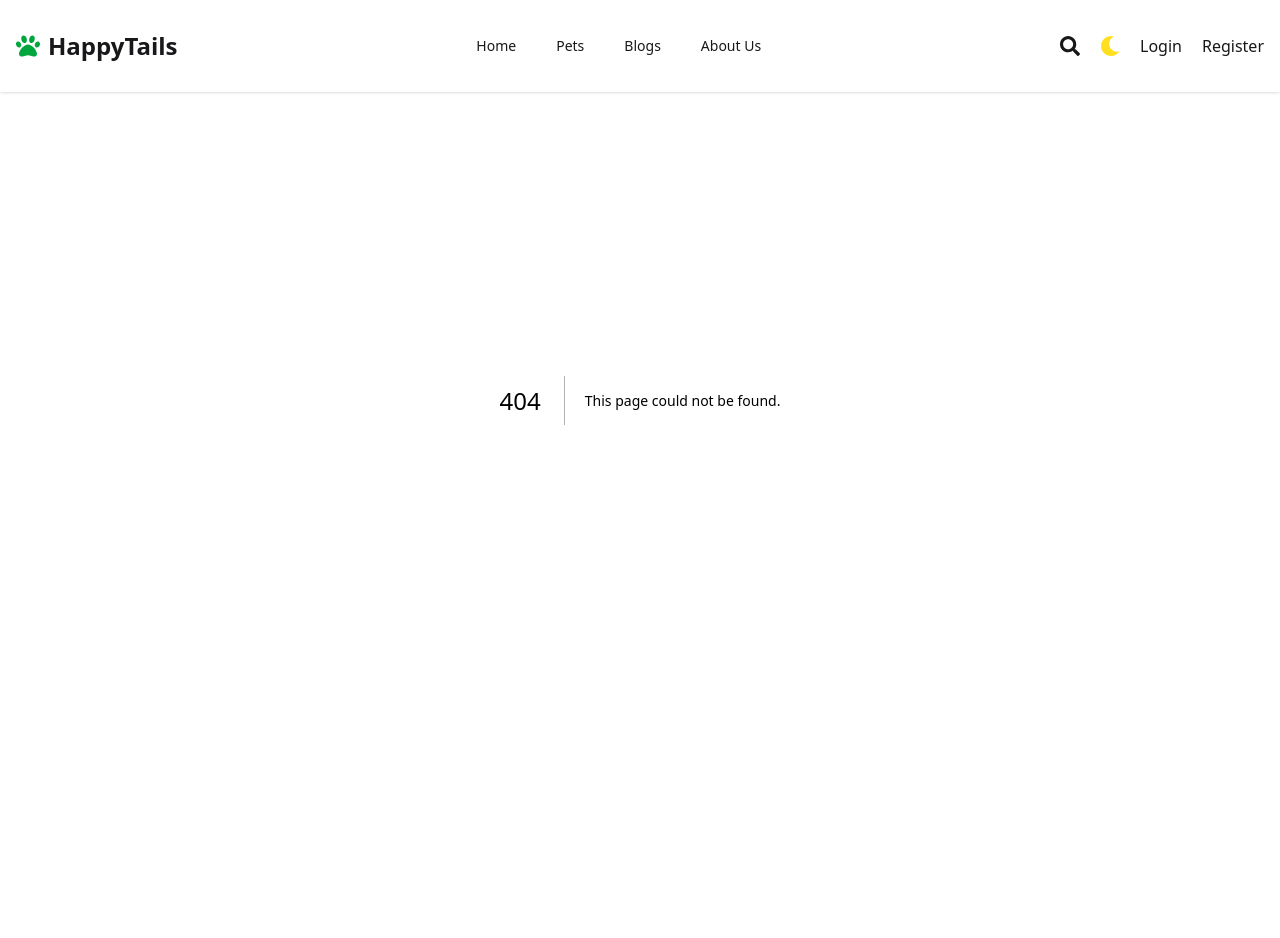
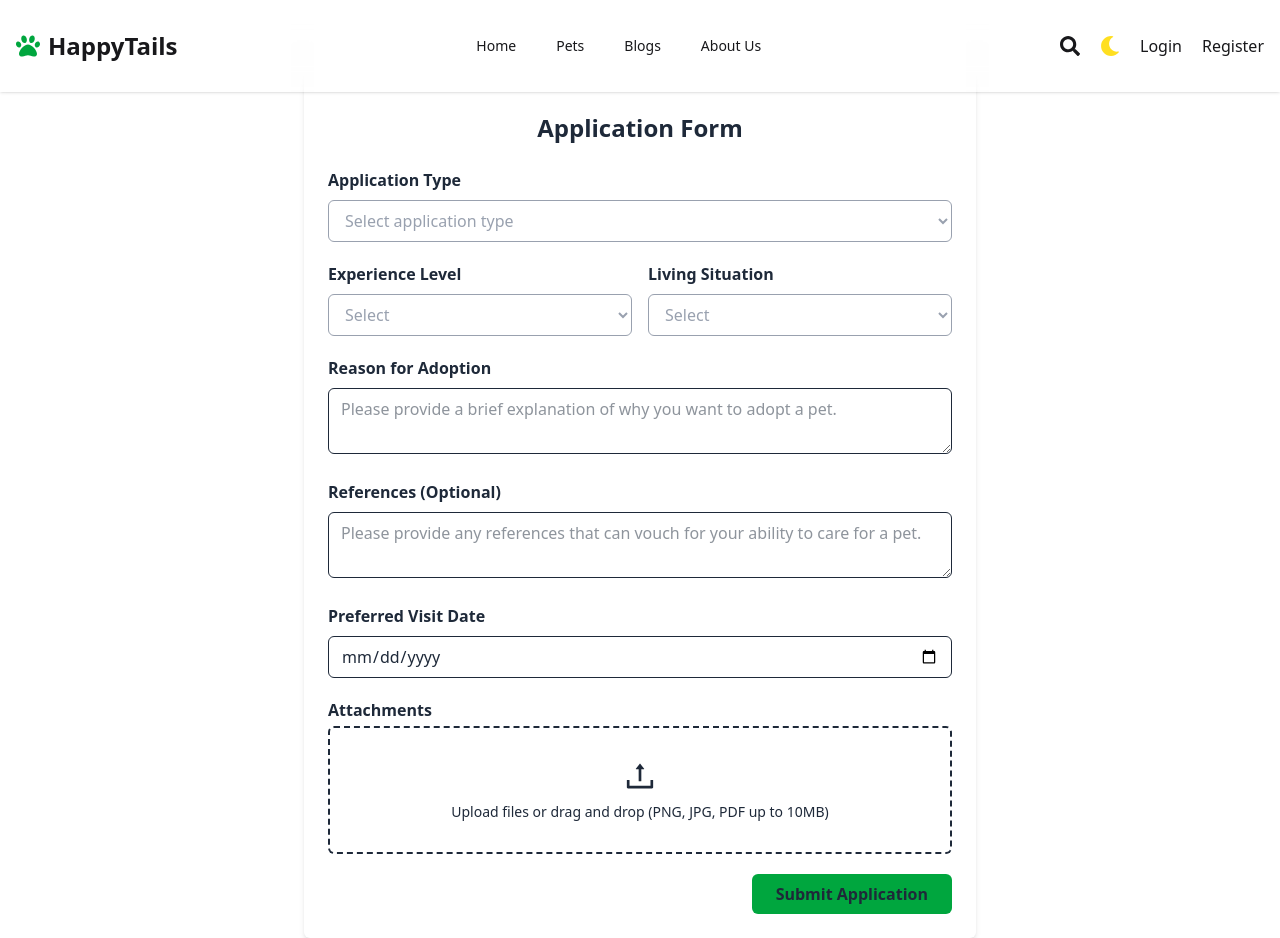
Before and after one commit to MuntasirTonoy/Happy-tails, a Next.js app: page /applications/adoption in a window 1280 px wide. Before the commit this address had no page. Before the commit the page ends 800 px from the top, so only its background shows below. Built offline with nearby package versions, Linux system fonts and the light colour scheme.

Commit message:
create adoption and shelter forms

```diff
--- /dev/null
+++ b/app/applications/adoption/page.jsx
@@ -0,0 +1,176 @@
+"use client";
+
+import { useState } from "react";
+import { AiOutlineUpload } from "react-icons/ai";
+
+function FileUpload({ label, name, accept, value, onChange }) {
+  const [fileName, setFileName] = useState("");
+
+  const handleFileChange = (e) => {
+    const file = e.target.files[0];
+    if (file) setFileName(file.name);
+    onChange(e);
+  };
+
+  return (
+    <div className="space-y-1">
+      <label className="block font-semibold">{label}</label>
+      <label className="flex flex-col items-center justify-center border-2 border-dashed rounded-md h-32 cursor-pointer hover:border-green-600 transition">
+        <AiOutlineUpload className="text-4xl" />
+        <span className="mt-2 text-sm">
+          {fileName ? fileName : "Upload files or drag and drop (PNG, JPG, PDF up to 10MB)"}
+        </span>
+        <input
+          type="file"
+          name={name}
+          accept={accept}
+          onChange={handleFileChange}
+          className="hidden"
+        />
+      </label>
+    </div>
+  );
+}
+
+export default function AdoptionForm() {
+  const [formData, setFormData] = useState({
+    applicationType: "",
+    experience: "",
+    livingSituation: "",
+    reason: "",
+    references: "",
+    visitDate: "",
+    attachment: null,
+  });
+
+  const handleChange = (e) => {
+    const { name, value, files } = e.target;
+    if (files) {
+      setFormData({ ...formData, [name]: files[0] });
+    } else {
+      setFormData({ ...formData, [name]: value });
+    }
+  };
+
+  const handleSubmit = (e) => {
+    e.preventDefault();
+    console.log("Form Data Submitted:", formData);
+  };
+
+  return (
+    <div className="max-w-2xl mx-auto p-6 shadow-md rounded-md mt-8 pt-20">
+      <h1 className="text-2xl font-bold mb-6 text-center">Application Form</h1>
+
+      <form onSubmit={handleSubmit} className="space-y-5">
+        {/* Application Type */}
+        <div className="space-y-2">
+        <label className="block font-semibold">
+            Application Type
+        </label>
+        <select
+            name="applicationType"
+            value={formData.applicationType}
+            onChange={handleChange}
+            className="w-full border px-3 py-2 rounded-md text-gray-400"
+            required
+        >
+            <option value="">Select application type</option>
+            <option value="dog">Dog Adoption</option>
+            <option value="cat">Cat Adoption</option>
+            <option value="other">Other Pet Adoption</option>
+        </select>
+        </div>
+
+        {/* Dropdowns */}
+        <div className="grid grid-cols-1 md:grid-cols-2 gap-4">
+          <div className="space-y-2">
+            <label className="block font-semibold">Experience Level</label>
+            <select
+              name="experience"
+              value={formData.experience}
+              onChange={handleChange}
+              className="w-full border px-3 py-2 rounded-md text-gray-400"
+              required
+            >
+              <option value="">Select</option>
+              <option value="Beginner">Beginner</option>
+              <option value="Intermediate">Intermediate</option>
+              <option value="Experienced">Experienced</option>
+            </select>
+          </div>
+
+          <div className="space-y-2">
+            <label className="block font-semibold">Living Situation</label>
+            <select
+              name="livingSituation"
+              value={formData.livingSituation}
+              onChange={handleChange}
+              className="w-full border px-3 py-2 rounded-md text-gray-400"
+              required
+            >
+              <option value="">Select</option>
+              <option value="Own House with Yard">Own House with Yard</option>
+              <option value="Apartment">Apartment</option>
+              <option value="Shared Housing">Shared Housing</option>
+            </select>
+          </div>
+        </div>
+
+        {/* Textareas */}
+        <div className="space-y-2">
+          <label className="block font-semibold">Reason for Adoption</label>
+          <textarea
+            name="reason"
+            value={formData.reason}
+            onChange={handleChange}
+            className="w-full border px-3 py-2 rounded-md"
+            placeholder="Please provide a brief explanation of why you want to adopt a pet."
+            required
+          />
+        </div>
+
+        <div className="space-y-2">
+          <label className="block font-semibold">References (Optional)</label>
+          <textarea
+            name="references"
+            value={formData.references}
+            onChange={handleChange}
+            className="w-full border px-3 py-2 rounded-md"
+            placeholder="Please provide any references that can vouch for your ability to care for a pet."
+          />
+        </div>
+
+        {/* Date */}
+        <div className="space-y-2">
+          <label className="block font-semibold">Preferred Visit Date</label>
+          <input
+            type="date"
+            name="visitDate"
+            value={formData.visitDate}
+            onChange={handleChange}
+            className="w-full border px-3 py-2 rounded-md"
+            required
+          />
+        </div>
+
+        {/* File Upload */}
+        <FileUpload
+          label="Attachments"
+          name="attachment"
+          accept=".pdf,.jpg,.png"
+          onChange={handleChange}
+        />
+
+        {/* Submit Button */}
+        <div className="flex justify-end">
+            <button
+                type="submit"
+                className="bg-green-600 px-6 py-2 font-bold rounded-md hover:bg-green-700"
+            >
+                Submit Application
+            </button>
+        </div>
+      </form>
+    </div>
+  );
+}
--- /dev/null
+++ b/app/applications/shelter/page.jsx
@@ -0,0 +1,143 @@
+"use client";
+
+import { useState } from "react";
+import { CiImageOn } from "react-icons/ci";
+
+function FileUpload({ name, accept, onChange }) {
+  const [fileName, setFileName] = useState("");
+
+  const handleFileChange = (e) => {
+    const file = e.target.files[0];
+    if (file) setFileName(file.name);
+    onChange(e);
+  };
+
+  return (
+    <label className="flex flex-col items-center justify-center border-2 border-dashed border-green-400 rounded-md h-32 cursor-pointer hover:border-green-600 transition">
+      <CiImageOn className="text-4xl text-green-500" />
+      <span className="mt-2 text-sm">
+        {fileName
+          ? fileName
+          : "Upload a file or drag and drop (PNG, JPG, GIF up to 10MB)"}
+      </span>
+      <input
+        type="file"
+        name={name}
+        accept={accept}
+        onChange={handleFileChange}
+        className="hidden"
+      />
+    </label>
+  );
+}
+
+export default function ShelterRequestForm() {
+  const [formData, setFormData] = useState({
+    shelterName: "",
+    shelterImage: null,
+    location: "",
+    contactEmail: "",
+    contactPhone: "",
+  });
+
+  const handleChange = (e) => {
+    const { name, value, files } = e.target;
+    if (files) {
+      setFormData({ ...formData, [name]: files[0] });
+    } else {
+      setFormData({ ...formData, [name]: value });
+    }
+  };
+
+  const handleSubmit = (e) => {
+    e.preventDefault();
+    console.log("Shelter Request Submitted:", formData);
+  };
+
+  return (
+    <div className="max-w-xl mx-auto p-6 shadow-md rounded-md mt-8 pt-20">
+      <h1 className="text-2xl font-bold mb-2 text-center">Create a New Shelter</h1>
+      <p className="text-center mb-6">
+        Help us find more forever homes for pets in need.
+      </p>
+
+      <form onSubmit={handleSubmit} className="space-y-4">
+        {/* Shelter Name */}
+        <div className="space-y-2">
+          <label className="block font-semibold">Shelter Name</label>
+          <input
+            type="text"
+            name="shelterName"
+            value={formData.shelterName}
+            onChange={handleChange}
+            placeholder="Happy Paws Shelter"
+            className="w-full border px-3 py-2 rounded-md"
+            required
+          />
+        </div>
+
+        {/* Shelter Image */}
+        <div className="space-y-2">
+          <label className="block font-semibold">Shelter Image</label>
+          <FileUpload
+            name="shelterImage"
+            accept=".png,.jpg,.gif"
+            onChange={handleChange}
+          />
+        </div>
+
+        {/* Location */}
+        <div className="space-y-2">
+          <label className="block font-semibold">Location</label>
+          <input
+            type="text"
+            name="location"
+            value={formData.location}
+            onChange={handleChange}
+            placeholder="123 Kindness St, Anytown, USA"
+            className="w-full border px-3 py-2 rounded-md"
+            required
+          />
+        </div>
+
+        {/* Contact Email */}
+        <div className="space-y-2">
+          <label className="block font-semibold">Contact Email</label>
+          <input
+            type="email"
+            name="contactEmail"
+            value={formData.contactEmail}
+            onChange={handleChange}
+            placeholder="contact@happypaws.org"
+            className="w-full border px-3 py-2 rounded-md"
+            required
+          />
+        </div>
+
+        {/* Contact Phone */}
+        <div className="space-y-2">
+          <label className="block font-semibold">Contact Phone</label>
+          <input
+            type="text"
+            name="contactPhone"
+            value={formData.contactPhone}
+            onChange={handleChange}
+            placeholder="(555) 123-4567"
+            className="w-full border px-3 py-2 rounded-md"
+            required
+          />
+        </div>
+
+        {/* Submit */}
+        <div className="flex justify-end">
+          <button
+            type="submit"
+            className="bg-green-600 px-6 py-2 font-bold rounded-md hover:bg-green-700"
+          >
+            Create Shelter
+          </button>
+        </div>
+      </form>
+    </div>
+  );
+}
```
Also changed, not shown: app/applications/page.jsx (added).
